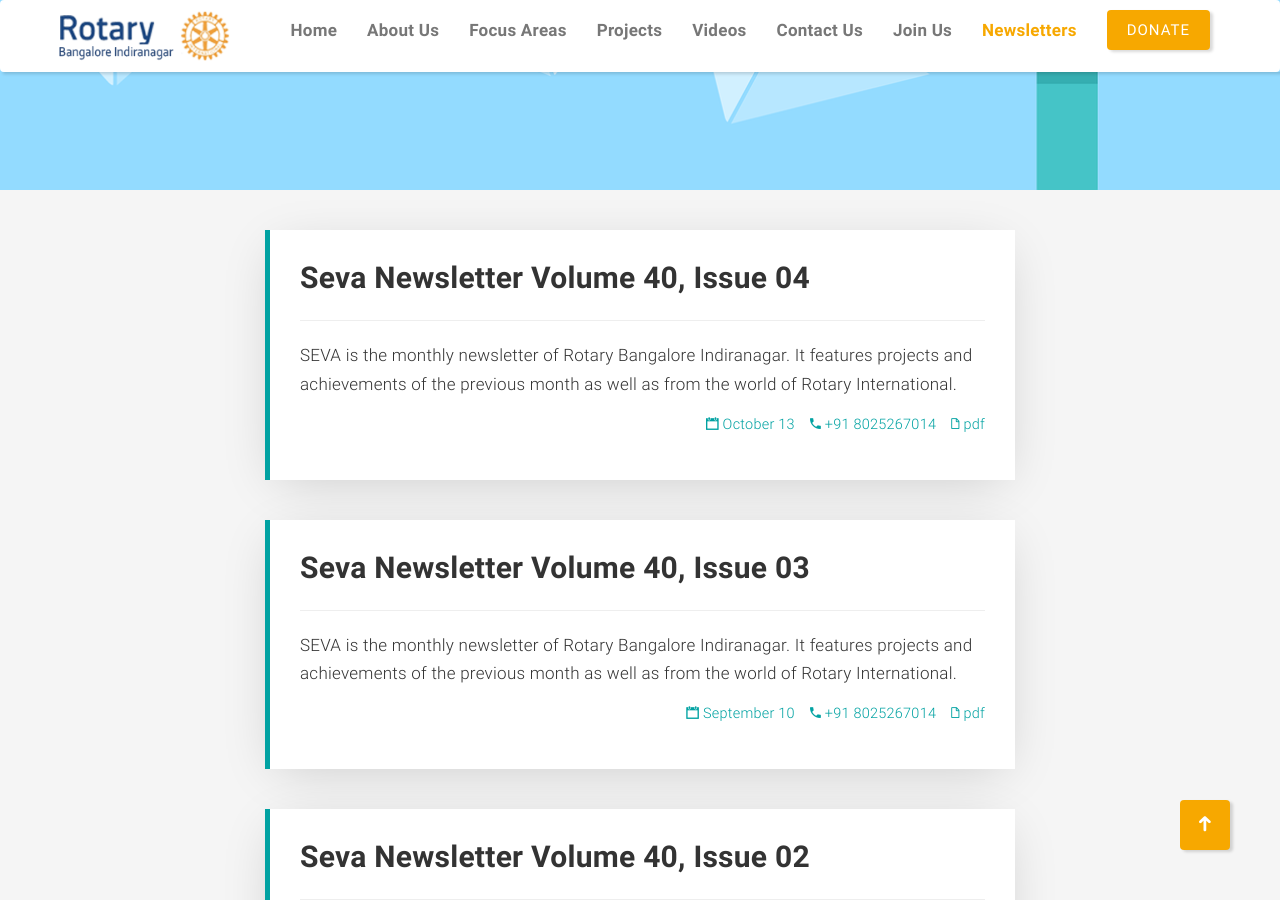
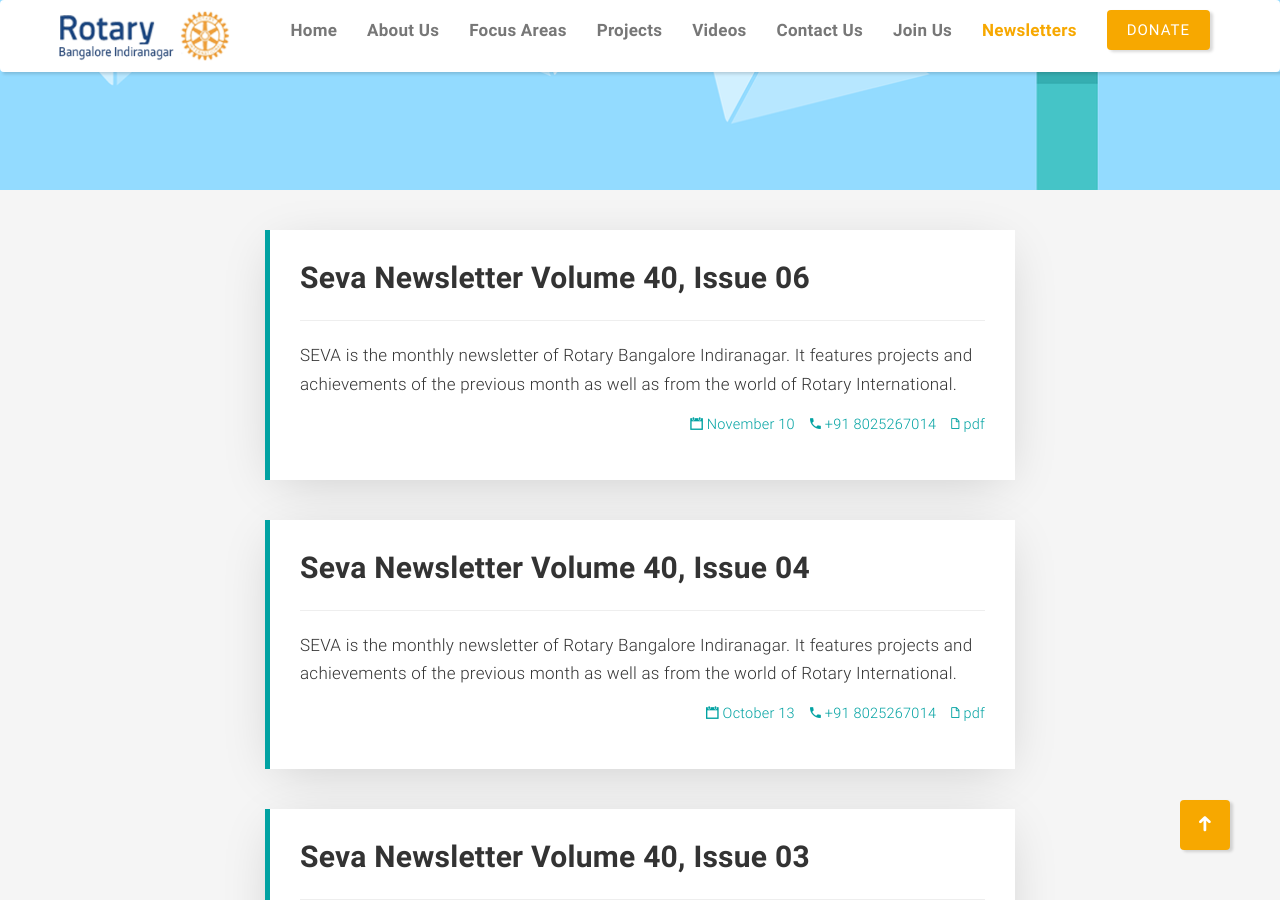
Before and after one commit to sharathdt/rtry, a Jekyll site: the page built from newsletters.html, in a window 1280 px wide and 900 px high, scrolled down 376 px. Built offline with Jekyll 4.4.1, drawn with Linux system fonts in a browser that asks for light colours; some web fonts are replaced.

Commit message:
upload seva newsletter

```diff
--- a/_data/newsletters.yml
+++ b/_data/newsletters.yml
@@ -167,7 +167,6 @@
   id: feb-20
   pdf: SEVA-Vol-39-Issue-09.pdf
 
-
 - title: Seva Newsletter Volume 39, Issue 10
   description: "SEVA is the monthly newsletter of Rotary Bangalore Indiranagar. It features projects and achievements of the previous month as well as from the world of Rotary International."
   date: March 16
@@ -181,7 +180,6 @@
   contact: "+91 8025267014"
   id: apr-10
   pdf: SEVA-Vol-39-Issue-11.pdf
-
 
 - title: Seva Newsletter Volume 39, Issue 12
   description: "SEVA is the monthly newsletter of Rotary Bangalore Indiranagar. It features projects and achievements of the previous month as well as from the world of Rotary International."
@@ -259,3 +257,10 @@
   contact: "+91 8025267014"
   id: oct-13
   pdf: SEVA-October-2020-Issue-4.pdf
+
+- title: Seva Newsletter Volume 40, Issue 06
+  description: "SEVA is the monthly newsletter of Rotary Bangalore Indiranagar. It features projects and achievements of the previous month as well as from the world of Rotary International."
+  date: November 10
+  contact: "+91 8025267014"
+  id: nov-10
+  pdf: SEVA-November-2020-Issue-6.pdf
```
Also changed, not shown: 1 other file.
